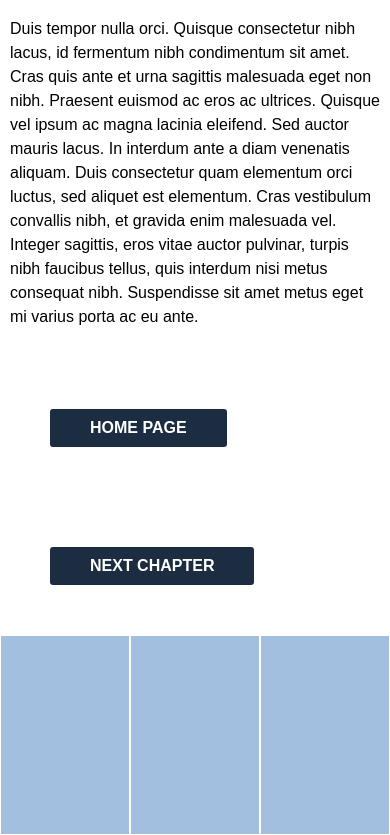
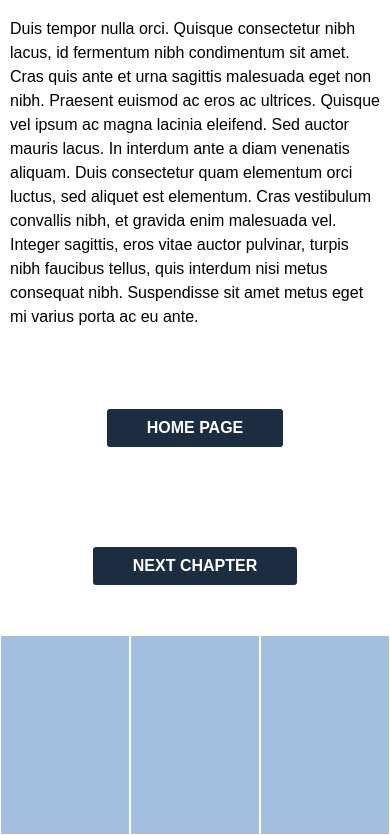
Before and after one commit to evelkaw/awesome-website, a website: page pages-category/chapter-one.html in a window 390 px wide. Shown: the part 2844-3679 px from the top of the page. Drawn offline with Linux system fonts and the light colour scheme.

Commit message:
styles changed

```diff
--- a/chapter-styles.css
+++ b/chapter-styles.css
@@ -53,7 +53,6 @@ p {
 .chapter-link {
     display: flex;
     width: 100%;
-    display: flex;
     justify-content:space-between;
     flex-wrap: wrap;
     flex-direction: row;
@@ -92,6 +91,11 @@ p {
         display: flex;
         width: auto;
     }
+
+    .chapter-link {
+        flex-direction: column;
+        justify-content: center;
+    }
 }
 
 /* Tablet Styles */
```
